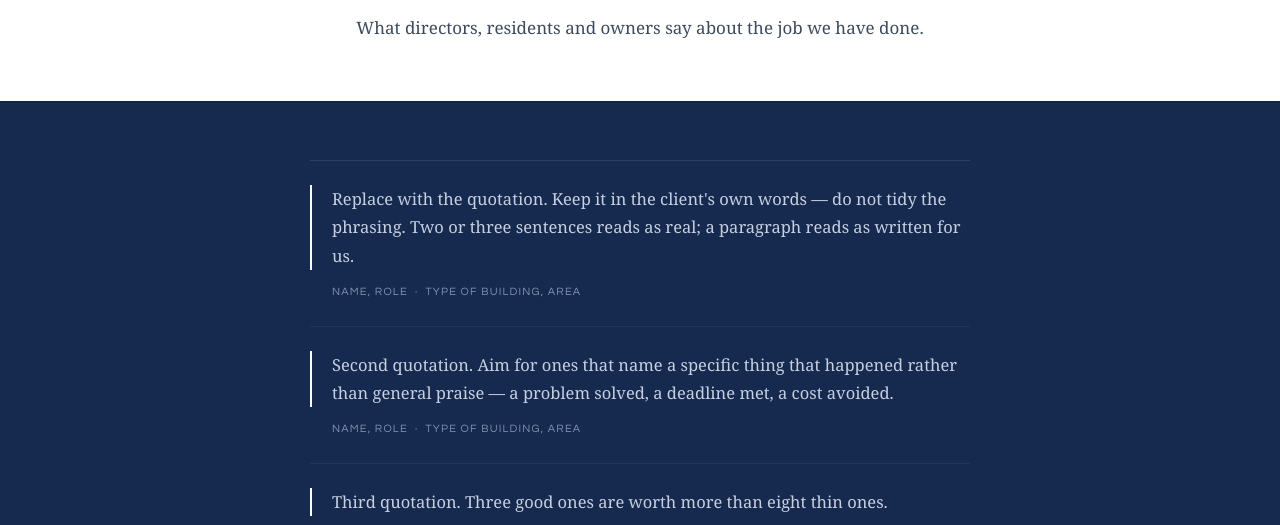
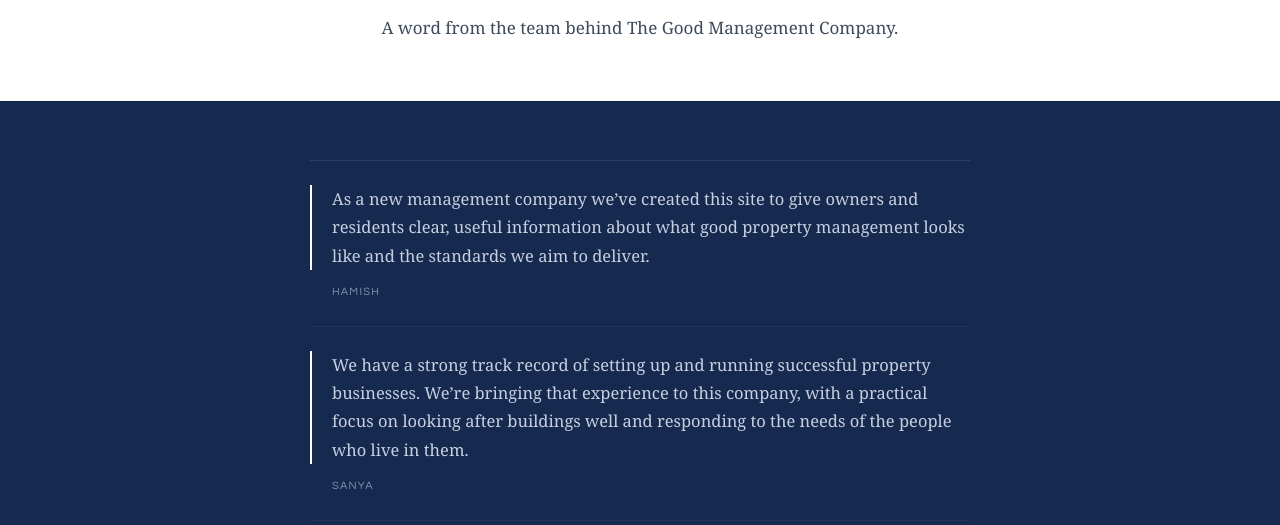
Before and after one commit to Newgreenwichgroup/good-management-website, a plain HTML site: page testimonials.html in a window 1280 px wide. Shown: the part 256-781 px from the top of the page. Drawn offline with Linux system fonts and the light colour scheme.

Commit message:
Add files via upload

```diff
--- a/testimonials.html
+++ b/testimonials.html
@@ -47,7 +47,7 @@
 <section class="section section-centred section-white">
   <div class="container">
     <h1>Testimonials</h1>
-    <p class="lede">What directors, residents and owners say about the job we have done.</p>
+    <p class="lede">A word from the team behind The Good Management Company.</p>
   </div>
 </section>
 
@@ -56,18 +56,18 @@
     <div class="qa">
 
       <div class="qa-item quote">
-        <blockquote>Replace with the quotation. Keep it in the client's own words — do not tidy the phrasing. Two or three sentences reads as real; a paragraph reads as written for us.</blockquote>
-        <p class="attrib">Name, role &nbsp;·&nbsp; type of building, area</p>
+        <blockquote>As a new management company we’ve created this site to give owners and residents clear, useful information about what good property management looks like and the standards we aim to deliver.</blockquote>
+        <p class="attrib">Hamish</p>
       </div>
 
       <div class="qa-item quote">
-        <blockquote>Second quotation. Aim for ones that name a specific thing that happened rather than general praise — a problem solved, a deadline met, a cost avoided.</blockquote>
-        <p class="attrib">Name, role &nbsp;·&nbsp; type of building, area</p>
+        <blockquote>We have a strong track record of setting up and running successful property businesses. We’re bringing that experience to this company, with a practical focus on looking after buildings well and responding to the needs of the people who live in them.</blockquote>
+        <p class="attrib">Sanya</p>
       </div>
 
       <div class="qa-item quote">
-        <blockquote>Third quotation. Three good ones are worth more than eight thin ones.</blockquote>
-        <p class="attrib">Name, role &nbsp;·&nbsp; type of building, area</p>
+        <blockquote>Because we’re part of a wider group, we can draw on shared expertise and keep costs under close control. That includes working alongside our sister company, The Good Maintenance Company, which gives us access to reliable maintenance support and helps us deliver the best service possible.</blockquote>
+        <p class="attrib">Richard</p>
       </div>
 
     </div>
```
